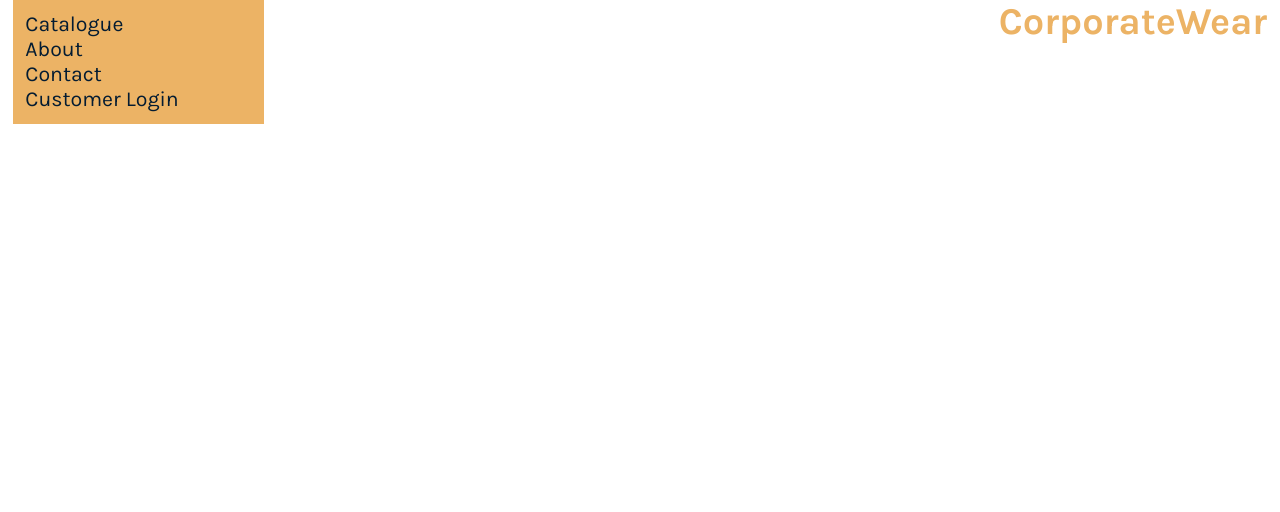
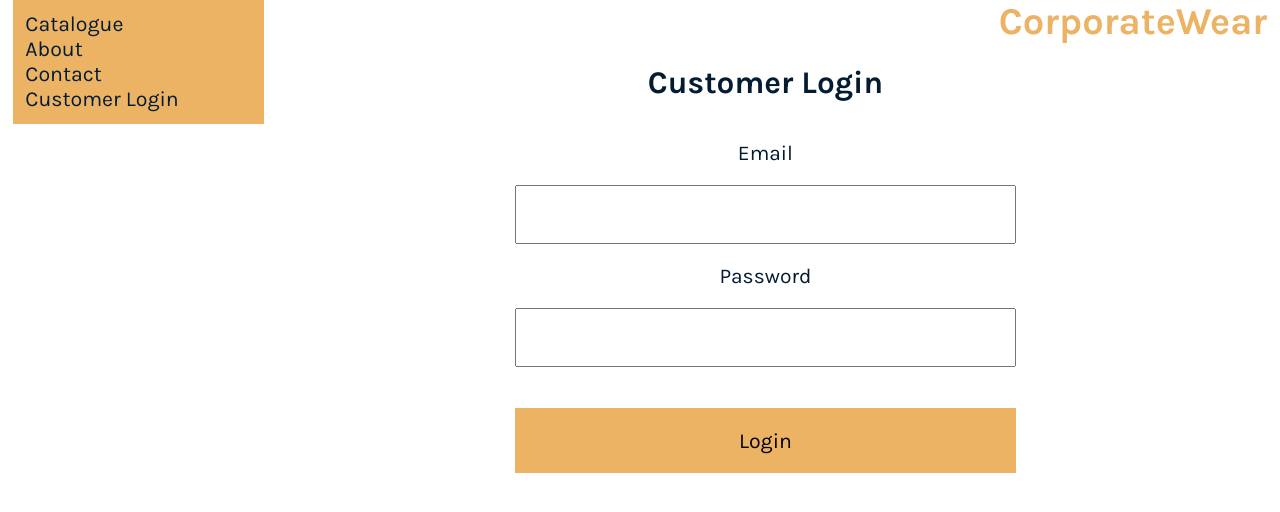
Before and after one commit to GregBaughDev/522-corporate-wear, a PHP site: page /view/login.php in a window 1280 px wide. Shown: the part 14-526 px from the top of the page. Run offline with PHP 8.4, Linux system fonts and the light colour scheme.

Commit message:
Adds user login and updates db

```diff
--- a/model/creatdb.sql
+++ b/model/creatdb.sql
@@ -15,9 +15,10 @@ CREATE TABLE customer (
     streetAddress varchar(50) NOT NULL,
     city varchar(50) NOT NULL,
     state ENUM('VIC', 'NSW', 'QLD', 'SA', 'WA', 'TAS', 'NT', 'ACT', 'OTHER') NOT NULL,
-    postcode tinyint(4) NOT NULL,
+    postcode int(4) NOT NULL,
     phone varchar(12) NOT NULL,
     email varchar(100) NOT NULL,
+    password varchar(50) NOT NULL,
     PRIMARY KEY (id)
 );
 
--- a/model/populatedb.php
+++ b/model/populatedb.php
@@ -56,6 +56,10 @@ try {
         $insertMerchandise->execute();
     };
     echo("\n Merchandise added to database!");
+    $newUser = "INSERT INTO corporate_wear.customer (company, contact, streetAddress, city, state, postcode, phone, email, password)
+        VALUES ('test_company', 'test user', '123 test rd', 'Melbourne', 'VIC', '3000', '0480 123 456', 'test@user.com', 'test1234')";
+    $newUser = $conn->prepare($newUser);
+    $newUser->execute();
     echo("\n Finished adding to database!");
 } catch (PDOException $e) {
     echo("\n Error adding to database!");
--- /dev/null
+++ b/public/styles/login.css
@@ -0,0 +1,27 @@
+header + div {
+    padding: 2%;
+    text-align: center;
+    margin-bottom: 2%;
+}
+
+.user-login form {
+    display: flex;
+    flex-direction: column;
+    align-items: center;
+}
+
+.user-login input {
+    width: 50%;
+    padding: 2%;
+    margin: 2% 0 2% 0;
+    font-family: 'Karla', 'Helvetica', sans-serif;
+}
+
+.user-login input[type="submit"] {
+    width: 50%;
+    padding: 2%;
+    font-family: 'Karla', 'Helvetica', sans-serif;
+    background-color: var(--tertiary);
+    border: none;
+    font-size: var(--font-l);
+}
--- a/view/login.php
+++ b/view/login.php
@@ -2,10 +2,25 @@
     include("./templates/header.php");
     include("./templates/sidebar.php");
 ?>
+
+<link rel="stylesheet" href="../public/styles/login.css">
+
             <div class="main-body">
                 <header>
                     <h1><a href="/522/index.php">CorporateWear</a></h1>
                 </header>
+                <div>
+                    <h2>Customer Login</h2>
+                </div>
+                <section class="user-login">
+                    <form action="../model/login.php" method="POST">
+                        <label for="user">Email</label>
+                            <input type="email" name="user" id="user" required>
+                        <label for="pass">Password</label>
+                            <input type="password" name="pass" id="pass" required>
+                        <input type="submit" value="Login">
+                    </form>
+                </section>
             </div>
         </main>
     </body>
```
Also changed, not shown: model/login.php (added, +24 -0 lines).
